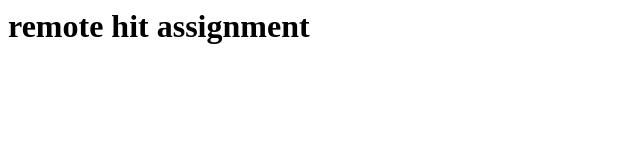
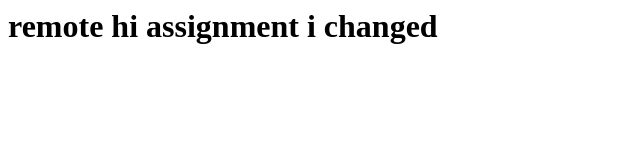
Before and after one commit to kavyarajp7/Assignment5, a plain HTML site: page index.html in a window 1280 px wide. Shown: the whole page, without its empty margins (0-640 px from the left). Drawn offline with Linux system fonts and the light colour scheme.

Commit message:
Update index.html

```diff
--- a/index.html
+++ b/index.html
@@ -1 +1 @@
-<h1>remote hit assignment</h1>
+<h1>remote hi assignment i changed</h1>
```
